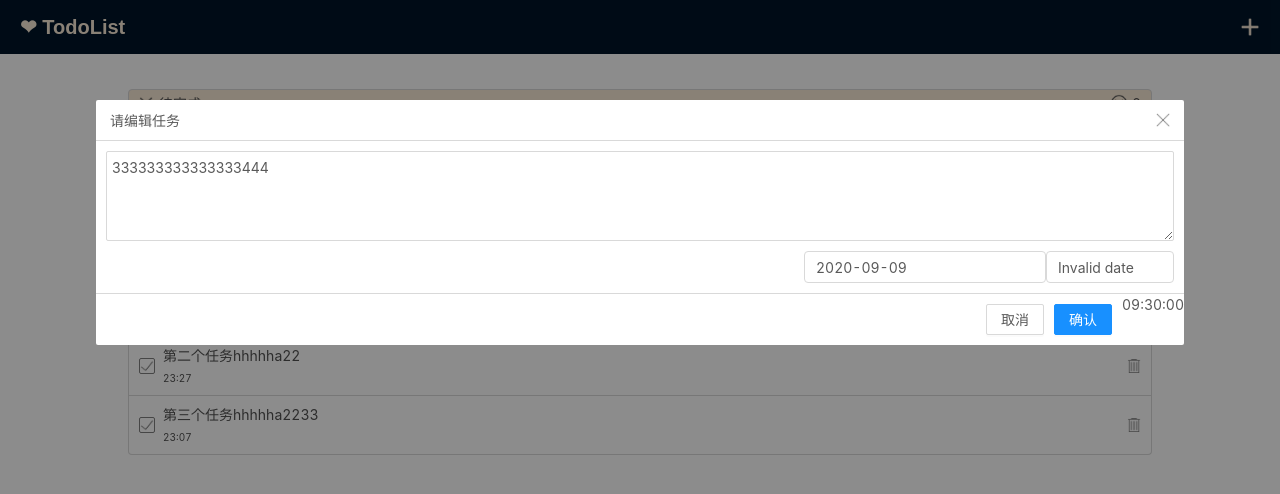
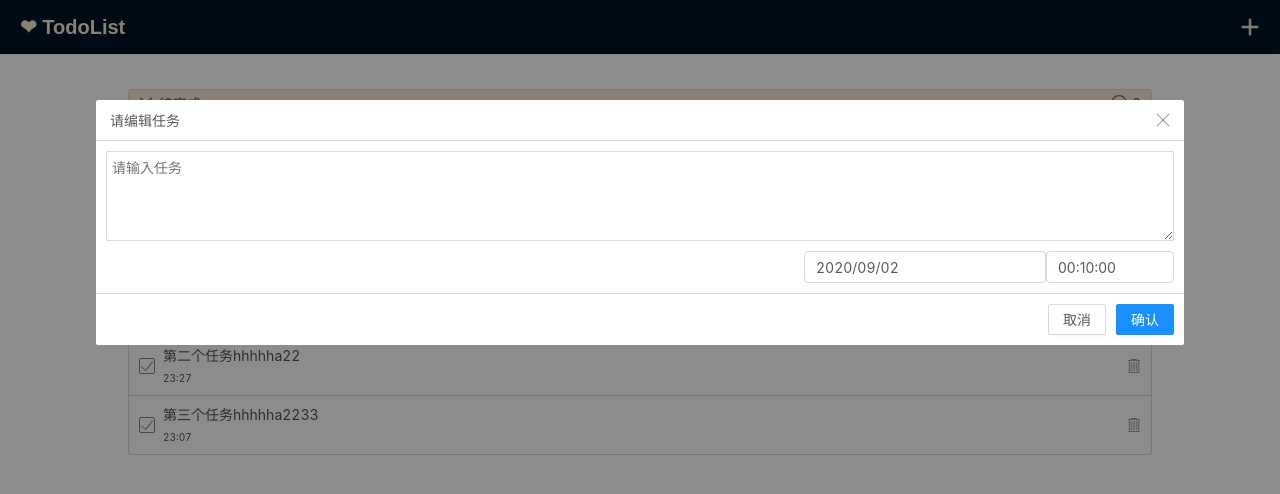
Before and after one commit to cj7568019401234/Vue-TodoList, a Vue app: page / in a window 1280 px wide. Both pictures are taken after a click on the element 1250 px from the left and 27 px from the top of the page. Shown: the top 494 px of the page. Built offline with nearby package versions, Linux system fonts and the light colour scheme.

Commit message:
feat:date-picker

```diff
--- a/src/components/Modal.vue
+++ b/src/components/Modal.vue
@@ -7,13 +7,12 @@
                     <textarea placeholder="请输入任务" class="todo-input"  v-model="text"></textarea>
                 </div>
                 <div class="modal__body">
-                    <a-date-picker class='center' placeholder="截止日期" v-model="endDate" :default-value="moment(endDate)"  />
-                    <a-time-picker class='center pick-time' placeholder="截止时间"  v-model="endTime" :default-value="moment(endTime, 'HH:mm:ss')" />
+                    <a-date-picker class='center' placeholder="截止日期" @change="onChangeDate"  :default-value="moment(endDate)"  format="YYYY/MM/DD" />
+                    <a-time-picker class='center pick-time' placeholder="截止时间"  @change="onChangeTime" :default-value="moment(endTime)" format="HH:mm:ss"/>
                 </div>
                 <div class="modal__footer">
                     <button class="btn" size="mini" @click="closeModal">取消</button >
                     <button class="btn confirm-btn" @click='editTodo'>确认</button>
-                    {{endTime}}
                 </div>
             </div>
         </div>
@@ -43,14 +42,21 @@
                 this.$store.commit('HANDLEMODAL')
             },
             editTodo() {
-                console.log(323454)
                 let item = {}
                 item.text = this.text
                 item.id = this.id
                 item.endDate = this.endDate
                 item.endTime = this.endTime
                 this.$store.dispatch('editTodo', item)
-                this.$store.commit('HANDLEMODAL')
+                this.$store.commit('HANDLEMODAL') // 关闭编辑弹窗
+            },
+            onChangeDate(date, dateString) {
+                console.log(date, dateString)
+                this.endDate = dateString
+            },
+            onChangeTime(time, timeString) {
+                console.log(time, timeString)
+                this.endTime = timeString
             }
         }
     }
--- a/src/store/event/index.js
+++ b/src/store/event/index.js
@@ -30,9 +30,9 @@ let state = {
     showDone: true,
     showModal: false,
     id: -1,
-    text: '333333333333333444',
-    endDate: '2020/09/09',
-    endTime: '09:30:00'
+    text: '',
+    endDate: '2020/09/02',
+    endTime: '2000-01-01 00:10:00'
 }
 
 export default {
--- a/src/store/event/mutations.js
+++ b/src/store/event/mutations.js
@@ -19,12 +19,20 @@ export default {
                 if (item.id === obj.id) {
                     obj['isFinished'] = state.todoList[index].isFinished
                     state.todoList[index] = obj
+                    state.id = -1
+                    state.text = ''
+                    state.emdDate = ''
+                    state.emdTime = ''
                     return true
                 }
             })
         } else {
             console.log('add')
             obj['id'] = state.todoList.length
+            state.id = -1
+            state.text = ''
+            state.emdDate = ''
+            state.emdTime = ''
             state.todoList.push(obj)
         }
     },
```
